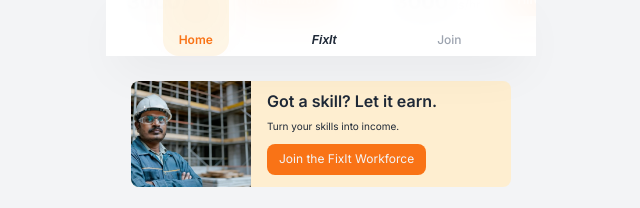
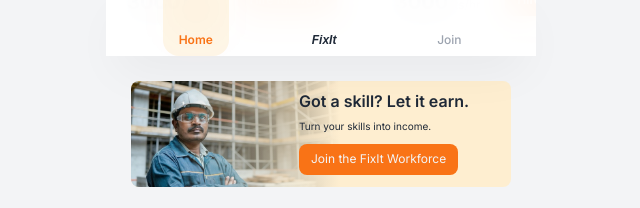
Before and after one commit to thelllmike/fixit_frontend, a Next.js app: page /home in a window 1280 px wide. Shown: the part 744-952 px from the top of the page, without its empty margins (319-959 px from the left). Built offline with nearby package versions, Linux system fonts and the light colour scheme; some icons are missing; a web font is replaced by a local one.

Commit message:
fix banner

```diff
--- a/src/components/RecruitmentBanner.tsx
+++ b/src/components/RecruitmentBanner.tsx
@@ -15,21 +15,28 @@
           margin: "0 auto",
         }}
       >
-        {/* Left - Worker photo filling the box */}
-        <div className="relative flex-shrink-0" style={{ width: 120, height: 106 }}>
+        {/* Left - Worker photo with gradient fade */}
+        <div className="absolute left-0 top-0 bottom-0" style={{ width: "55%" }}>
           <Image
             src="/images/baner.jpeg"
             alt="Skilled worker"
             fill
             className="object-cover"
           />
+          {/* Gradient overlay: transparent on left, fades to #FEEED0 on right */}
+          <div
+            className="absolute inset-0"
+            style={{
+              background: "linear-gradient(to right, transparent 20%, #FEEED0 100%)",
+            }}
+          />
         </div>
 
         {/* Right - Text content */}
         <div
-          className="flex flex-col justify-between"
+          className="relative z-10 flex flex-col justify-between ml-auto"
           style={{
-            flex: 1,
+            width: "60%",
             padding: "12px 16px",
           }}
         >
```
Also changed, not shown: 1 other file (tests, documents, lock files or other folders).
